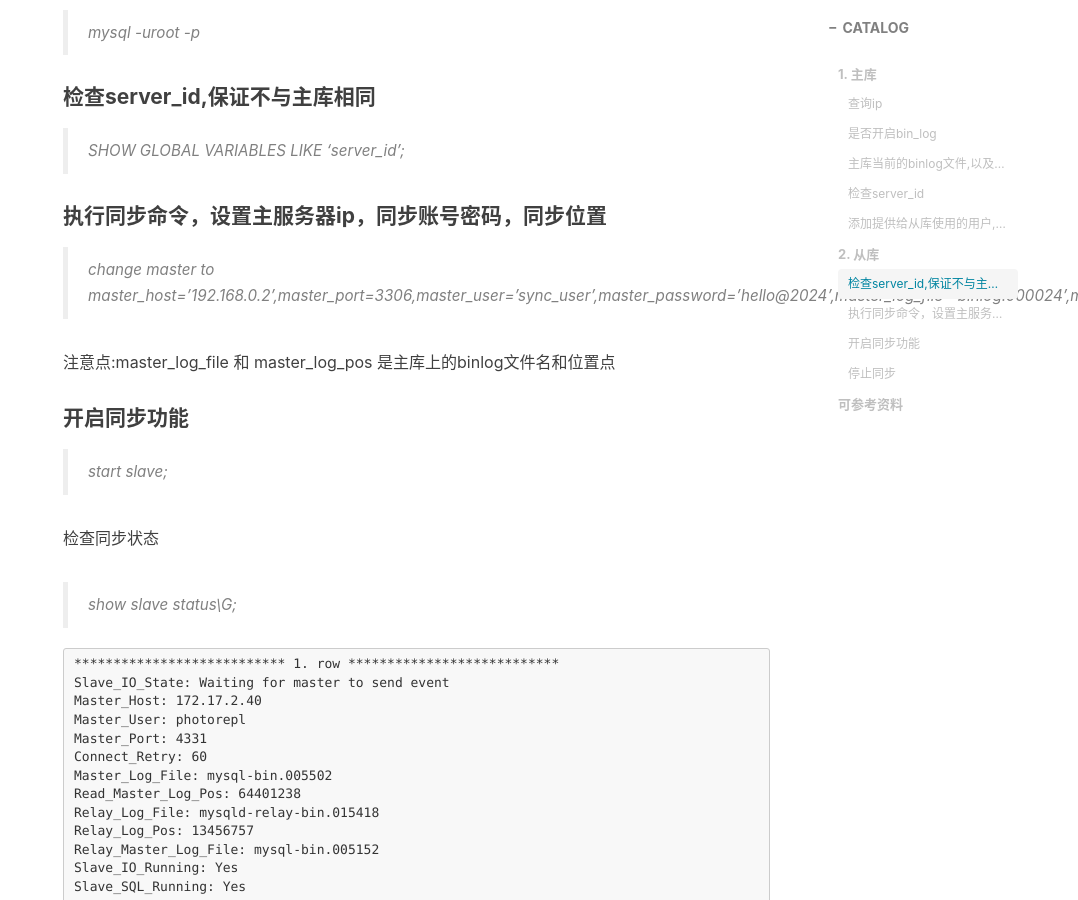
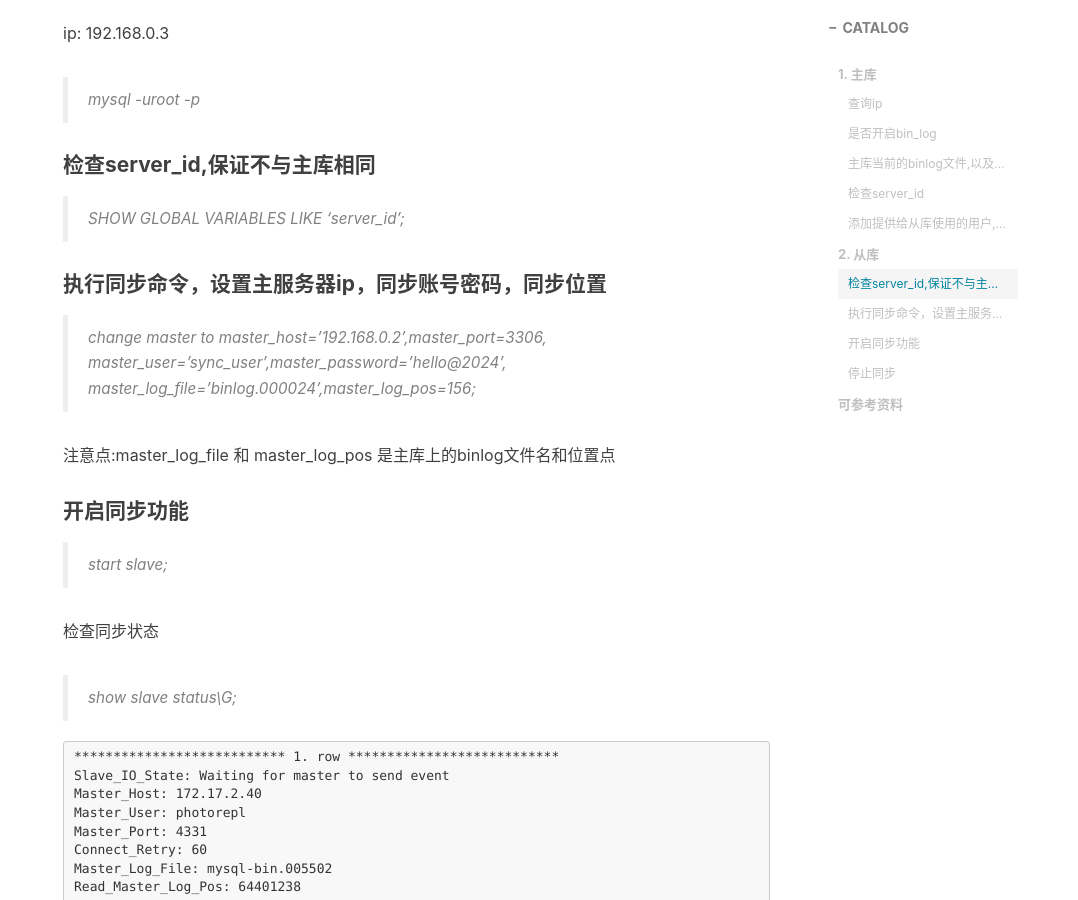
Before and after one commit to morningcat2018/morningcat2018.github.io, a Jekyll site: the page built from _posts/2024-04-18-[MySQL] 主从复制的配置笔记.md, in a window 1280 px wide and 900 px high, scrolled down 2467 px. Shown: the whole window, without its empty margins (202-1280 px from the left). Built offline with Jekyll 4.4.1, drawn with Linux system fonts in a browser that asks for light colours; nearby versions of some CDN libraries; comment, search, counter and statistics services are not loaded; some of the changed text lies outside the part shown.

```diff
--- a/_posts/2024-04-18-[MySQL] 主从复制的配置笔记.md
+++ b/_posts/2024-04-18-[MySQL] 主从复制的配置笔记.md
@@ -104,7 +106,9 @@ ip: 192.168.0.3
 
 #### 执行同步命令，设置主服务器ip，同步账号密码，同步位置
 
-> change master to master_host='192.168.0.2',master_port=3306,master_user='sync_user',master_password='hello@2024',master_log_file='binlog.000024',master_log_pos=156;
+> change master to master_host='192.168.0.2',master_port=3306,\
+master_user='sync_user',master_password='hello@2024',\
+master_log_file='binlog.000024',master_log_pos=156;
 
 注意点:master_log_file 和 master_log_pos 是主库上的binlog文件名和位置点
 
```
Also changed, not shown: other parts of _posts/2024-04-18-[MySQL] 主从复制的配置笔记.md (+2 -0 lines).
